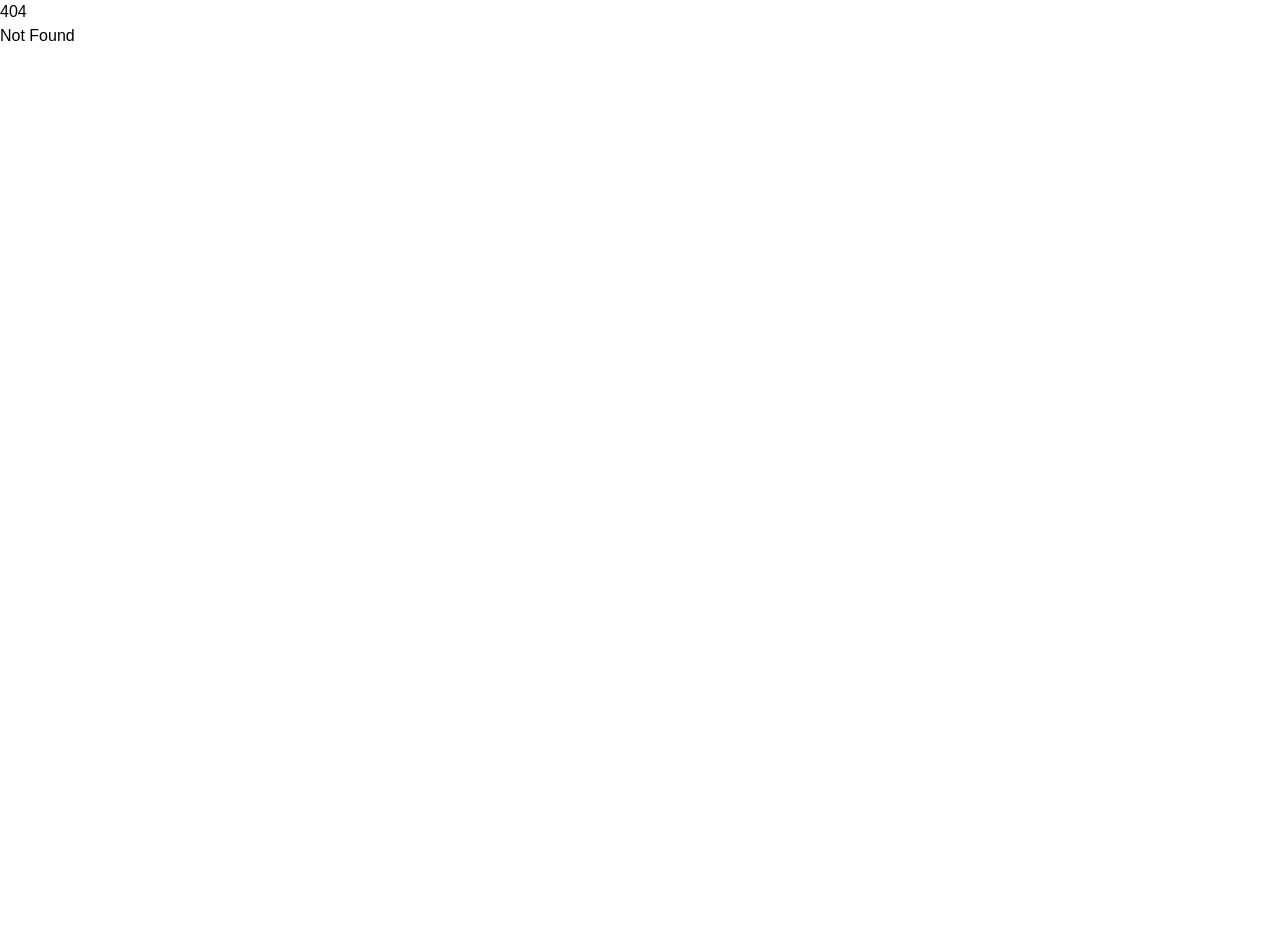
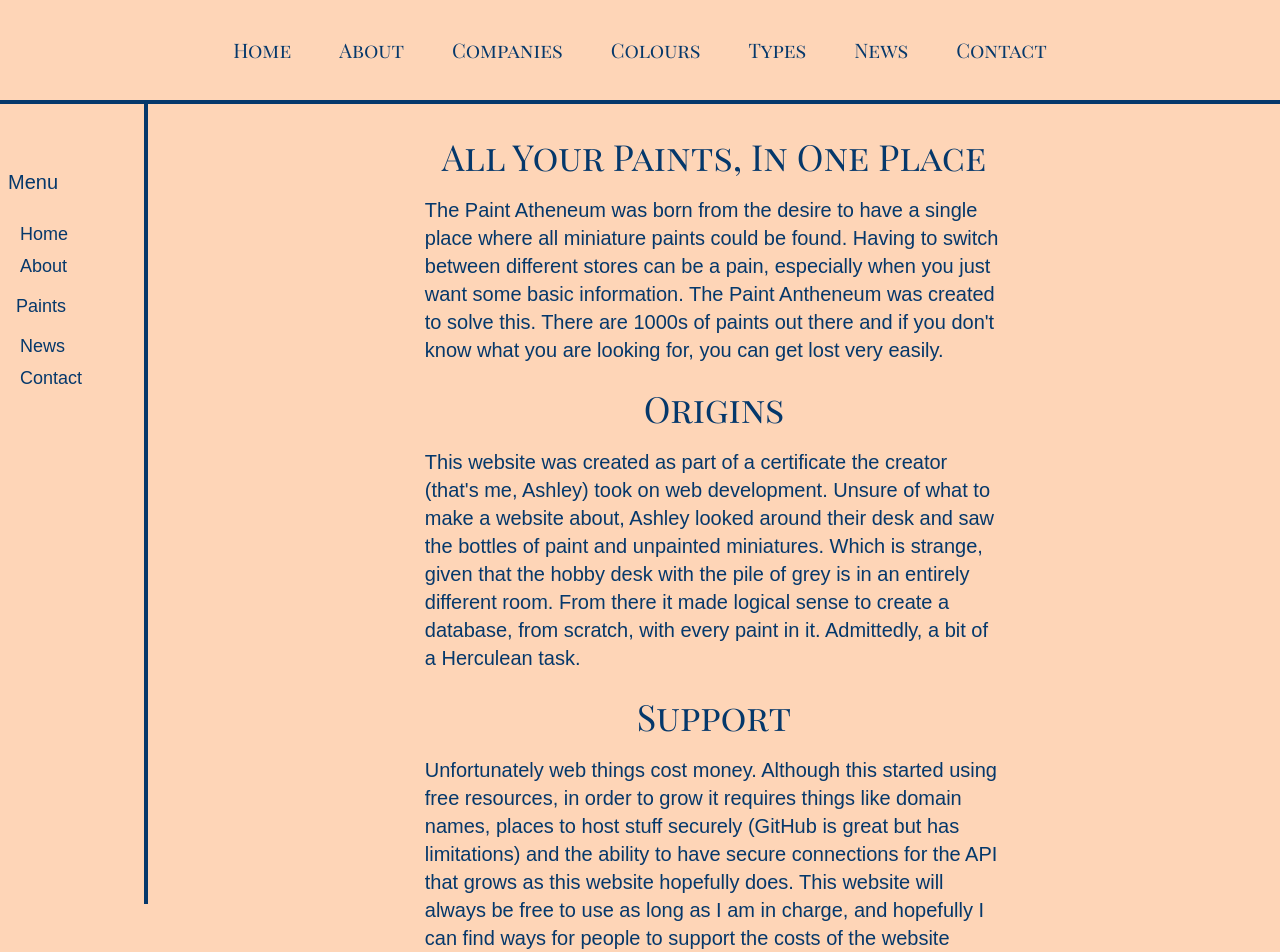
Before and after one commit to AshlavaDev/the-paint-atheneum, a SvelteKit app: page /about in a window 1280 px wide. Before the commit this address had no page. Shown: the top 952 px of the page. Before the commit the page ends 800 px from the top, so only its background shows below. Built offline with nearby package versions, Linux system fonts and the light colour scheme; a web font is replaced by a local one.

Commit message:
add old sidebar, add about section, add site-wide 404

```diff
--- /dev/null
+++ b/src/lib/components/navigation/Sidenav.svelte
@@ -0,0 +1,40 @@
+<div class="max-w-1/5 h-screen sticky top-0 border-r-4 border-darkblue hidden md:block">
+	<div class="px-2 py-6 flex flex-col justify-between text-darkblue font-sans">
+		<span class="block w-32 h-10 rounded-lg" />
+		<h4 class="text-lg md:text-xl">Menu</h4>
+		<nav class="flex flex-col mt-6 space-y-1">
+			<a href="/" class="ml-2 pl-1 text-sm md:text-lg hover:bg-darkblue hover:text-offwhite">Home</a
+			>
+			<a href="/about" class="ml-2 pl-1 text-sm md:text-lg hover:bg-darkblue hover:text-offwhite"
+				>About</a
+			>
+			<details class="group [&_summary::-webkit-details-marker]:hidden">
+				<summary
+					class="flex items-center rounded-md cursor-pointer hover:bg-darkblue hover:text-offwhite"
+				>
+					<span class="ml-2 text-sm md:text-lg py-2">Paints</span>
+				</summary>
+				<ul class="my-1 ml-6 flex flex-col gap-1">
+					<li>
+						<a href="/companies" class="text-sm hover:bg-darkblue hover:text-offwhite">By Company</a
+						>
+					</li>
+					<li>
+						<a href="/paintcolour" class="text-sm hover:bg-darkblue hover:text-offwhite"
+							>By Colour</a
+						>
+					</li>
+					<li>
+						<a href="/painttype" class="text-sm hover:bg-darkblue hover:text-offwhite">By Type</a>
+					</li>
+				</ul>
+			</details>
+			<a href="/news" class="ml-2 pl-1 text-sm md:text-lg hover:bg-darkblue hover:text-offwhite"
+				>News</a
+			>
+			<a href="/contact" class="ml-2 pl-1 text-sm md:text-lg hover:bg-darkblue hover:text-offwhite"
+				>Contact</a
+			>
+		</nav>
+	</div>
+</div>
--- /dev/null
+++ b/src/lib/components/navigation/Topnav.svelte
@@ -0,0 +1,38 @@
+<header
+	class="flex items-center justify-around py-8 px-4 text-darkblue border-b-4 border-darkblue bg-offwhite font-serif"
+>
+	<nav>
+		<div class="space-x-8 lg:flex">
+			<a class="hover:bg-darkblue hover:text-offwhite transition text-xl px-2 py-1" href="/">
+				Home
+			</a>
+			<a class="hover:bg-darkblue hover:text-offwhite transition text-xl px-2 py-1" href="/about">
+				About
+			</a>
+			<a
+				class="hover:bg-darkblue hover:text-offwhite transition text-xl px-2 py-1"
+				href="/companies"
+			>
+				Companies
+			</a>
+			<a
+				class="hover:bg-darkblue hover:text-offwhite transition text-xl px-2 py-1"
+				href="/paintcolour"
+			>
+				Colours
+			</a>
+			<a
+				class="hover:bg-darkblue hover:text-offwhite transition text-xl px-2 py-1"
+				href="/painttype"
+			>
+				Types
+			</a>
+			<a class="hover:bg-darkblue hover:text-offwhite transition text-xl px-2 py-1" href="/news">
+				News
+			</a>
+			<a class="hover:bg-darkblue hover:text-offwhite transition text-xl px-2 py-1" href="/contact">
+				Contact
+			</a>
+		</div>
+	</nav>
+</header>
--- /dev/null
+++ b/src/routes/+error.svelte
@@ -0,0 +1,3 @@
+<div class="flex-grow flex flex-col items-center justify-center px-3 md:min-h-screen">
+	<h1 class="font-serif text-2xl md:text-4xl text-darkblue py-2 text-center">404 Page Not Found</h1>
+</div>
--- a/src/routes/+layout.svelte
+++ b/src/routes/+layout.svelte
@@ -1,5 +1,13 @@
 <script>
+	import Sidenav from '$lib/components/navigation/Sidenav.svelte';
+	import Topnav from '$lib/components/navigation/Topnav.svelte';
 	import '../app.css';
 </script>
 
-<slot />
+<div>
+	<Topnav />
+	<main class="bg-offwhite flex justify-between min-h-screen">
+		<Sidenav />
+		<slot />
+	</main>
+</div>
--- /dev/null
+++ b/src/routes/about/+page.svelte
@@ -0,0 +1,40 @@
+<section class="flex-grow flex flex-col items-center gap-4 py-6 px-8">
+	<div class="max-w-prose flex flex-col gap-3">
+		<h4 class="font-serif text-2xl md:text-4xl text-darkblue py-2 text-center">
+			All Your Paints, In One Place
+		</h4>
+		<p class="font-sans text-ls md:text-xl text-darkblue">
+			The Paint Atheneum was born from the desire to have a single place where all miniature paints
+			could be found. Having to switch between different stores can be a pain, especially when you
+			just want some basic information. The Paint Antheneum was created to solve this. There are
+			1000s of paints out there and if you don't know what you are looking for, you can get lost
+			very easily.
+		</p>
+	</div>
+	<div class="max-w-prose flex flex-col gap-3">
+		<h4 class="font-serif text-2xl md:text-4xl text-darkblue py-2 text-center">Origins</h4>
+		<p class="font-sans text-ls md:text-xl text-darkblue">
+			This website was created as part of a certificate the creator (that's me, Ashley) took on web
+			development. Unsure of what to make a website about, Ashley looked around their desk and saw
+			the bottles of paint and unpainted miniatures. Which is strange, given that the hobby desk
+			with the pile of grey is in an entirely different room. From there it made logical sense to
+			create a database, from scratch, with every paint in it. Admittedly, a bit of a Herculean
+			task.
+		</p>
+	</div>
+	<div class="max-w-prose flex flex-col gap-3">
+		<h4 class="font-serif text-2xl md:text-4xl text-darkblue py-2 text-center">Support</h4>
+		<p class="font-sans text-ls md:text-xl text-darkblue">
+			Unfortunately web things cost money. Although this started using free resources, in order to
+			grow it requires things like domain names, places to host stuff securely (GitHub is great but
+			has limitations) and the ability to have secure connections for the API that grows as this
+			website hopefully does. This website will always be free to use as long as I am in charge, and
+			hopefully I can find ways for people to support the costs of the website without spending any
+			money. For now, here is my <a
+				href="https://ko-fi.com/ashleymorganwbdv"
+				target="_blank"
+				class="text-neogreen hover:text-golden">Kofi link</a
+			>.
+		</p>
+	</div>
+</section>
--- a/tailwind.config.js
+++ b/tailwind.config.js
@@ -1,24 +1,21 @@
 /** @type {import('tailwindcss').Config} */
-import ('tailwindcss/defaultTheme')
+import('tailwindcss/defaultTheme');
 
 export default {
 	content: ['./src/**/*.{html,js,svelte,ts}'],
 	theme: {
 		extend: {
 			colors: {
-        'darkblue': '#05386B',
-        /*
-        'offwhite': '#edf5e1',
-        */
-        'offwhite': '#fed5b7',
-        'golden': '#c6a53e',
-        'neogreen': '#5cdb95'
-      },
+				darkblue: '#05386B',
+				offwhite: '#fed5b7',
+				golden: '#c6a53e',
+				neogreen: '#5cdb95'
+			},
 			fontFamily: {
-				'display': ['Forum', 'serif'],
-				'sans': ['Noto-Sans-Japanese', 'sans-serif'],
-				'serif': ['Playfair-Display', 'serif']
-			},
+				display: ['Forum', 'serif'],
+				sans: ['Noto-Sans-Japanese', 'sans-serif'],
+				serif: ['Playfair-Display', 'serif']
+			}
 		}
 	},
 	plugins: []
```
Also changed, not shown: src/app.css (+6 -6 lines).
